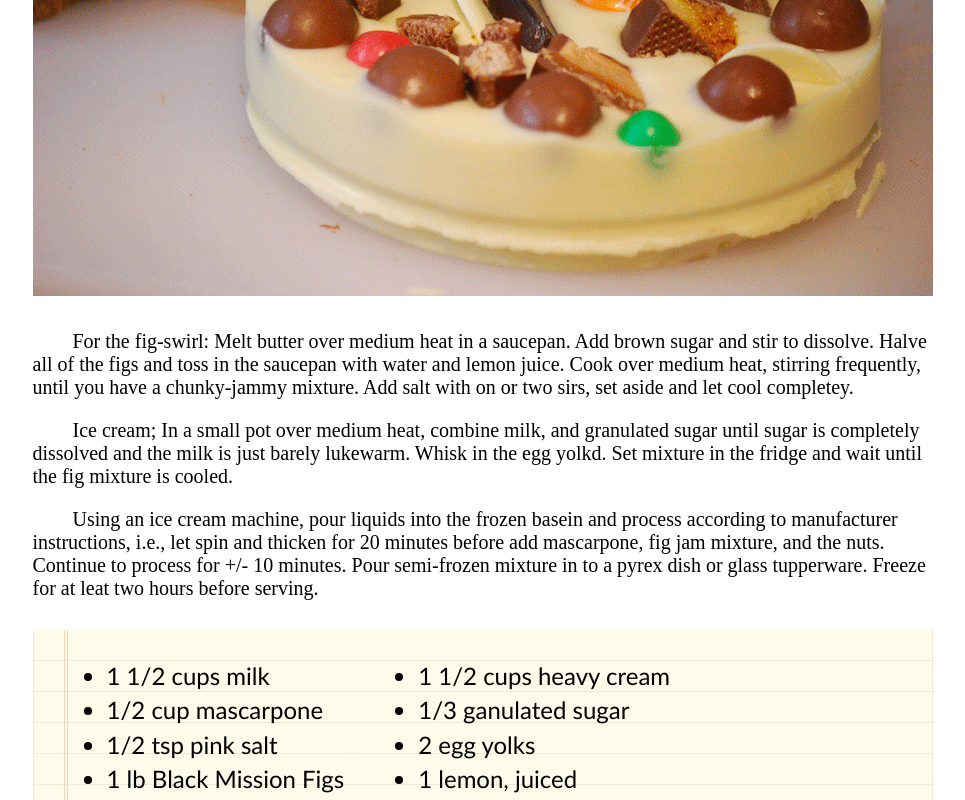
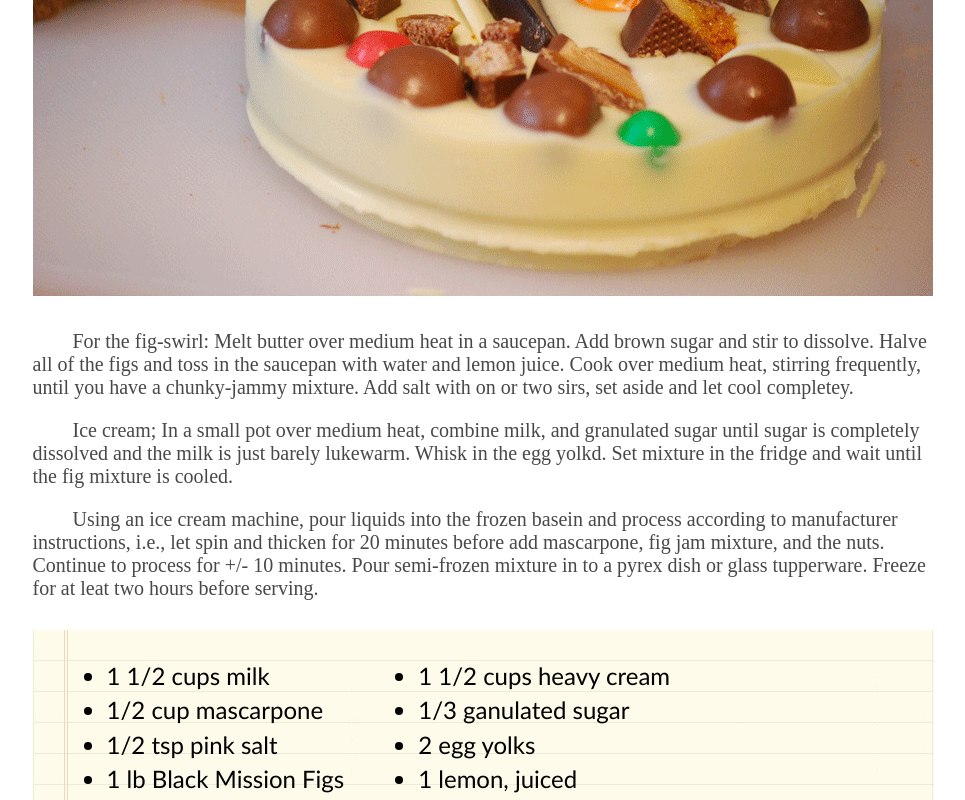
Before and after one commit to spamuelranek/chocolate-pizza-v2, a plain HTML site: page index.html in a window 1280 px wide. Shown: the part 523-1323 px from the top of the page, without its empty margins (157-1122 px from the left). Drawn offline with Linux system fonts and the light colour scheme.

Commit message:
changes p color

```diff
--- a/style.css
+++ b/style.css
@@ -65,6 +65,7 @@ header, footer{
 #bodyText{
     text-indent: 40px;
     font-size: 1.25em;
+    color: rgb(72, 72, 72);
 }
 
 #recipeList{
```
